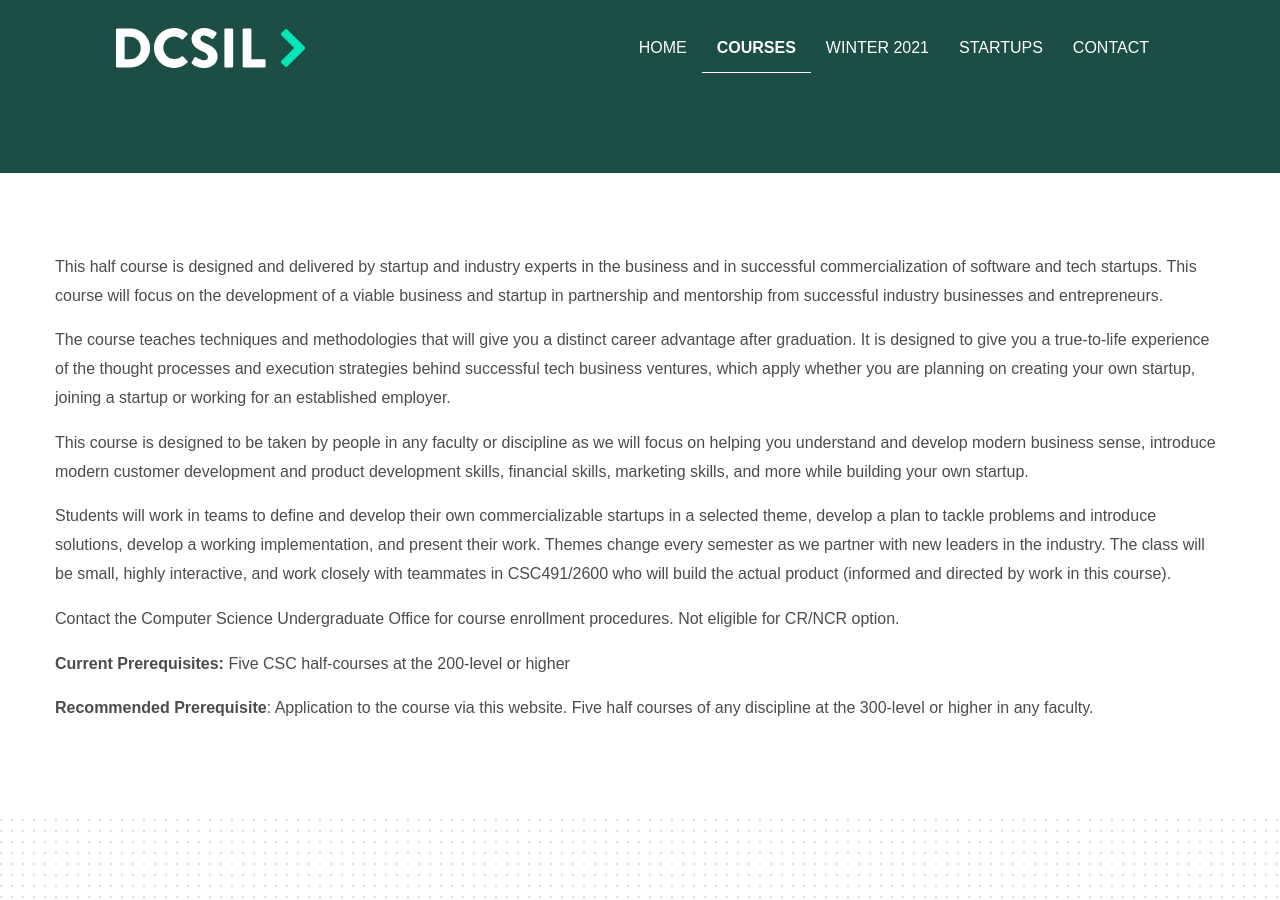
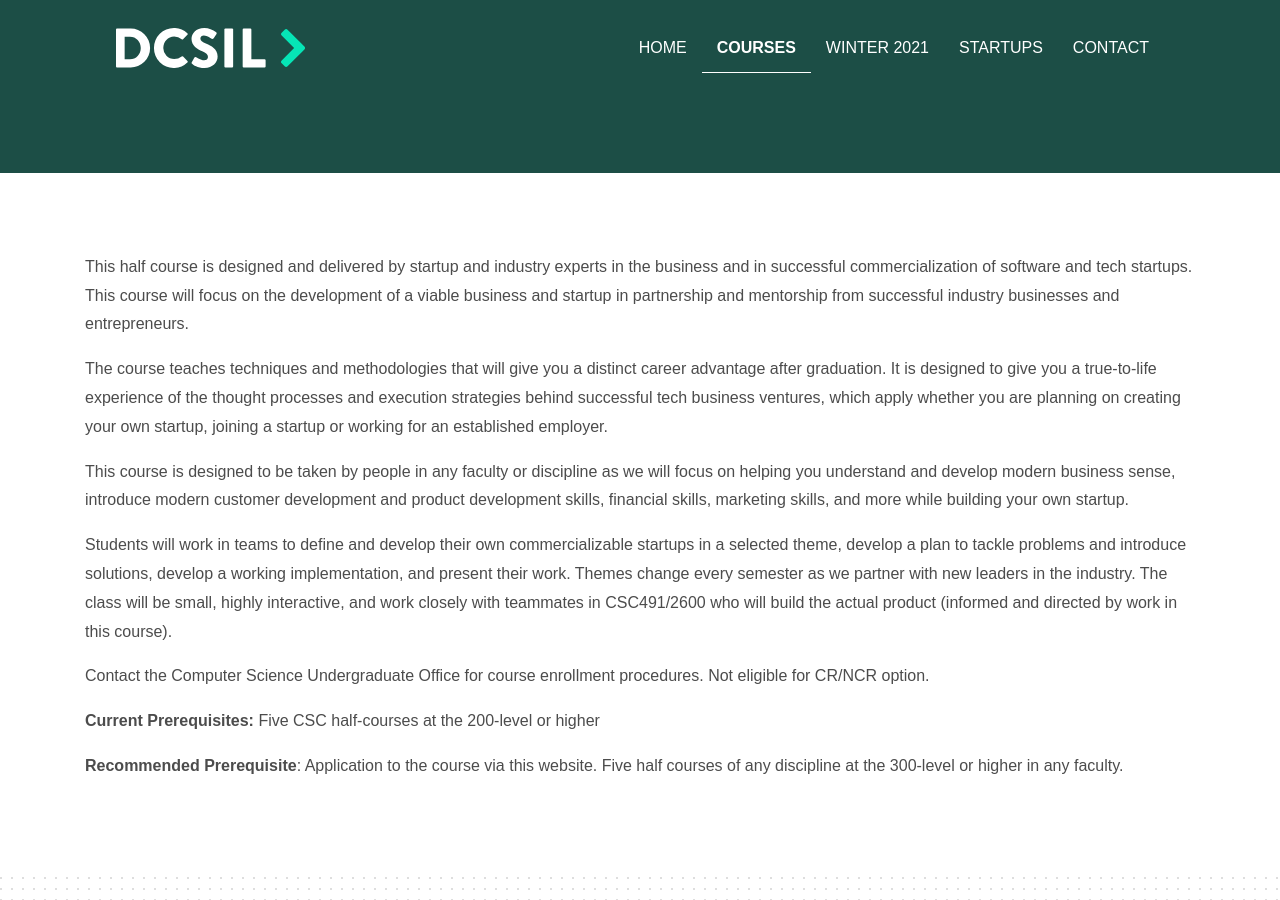
Before and after one commit to dcsil/website, a Jekyll site: the page built from _pages/courses/csc454.html, in a window 1280 px wide and 900 px high, scrolled down 520 px. Built offline with Jekyll 4.4.1, drawn with Linux system fonts in a browser that asks for light colours.

Commit message:
Fix markdown content page

```diff
--- a/_includes/layouts/markdown_content.html
+++ b/_includes/layouts/markdown_content.html
@@ -1,9 +1,5 @@
 <section class="section">
   <div class="container">
-    <div class="row">
-      <div class="card-deck">
-        {{ include.content | markdownify }}
-      </div>
-    </div>
+    {{ include.content | markdownify }}
   </div>
 </section>
```
